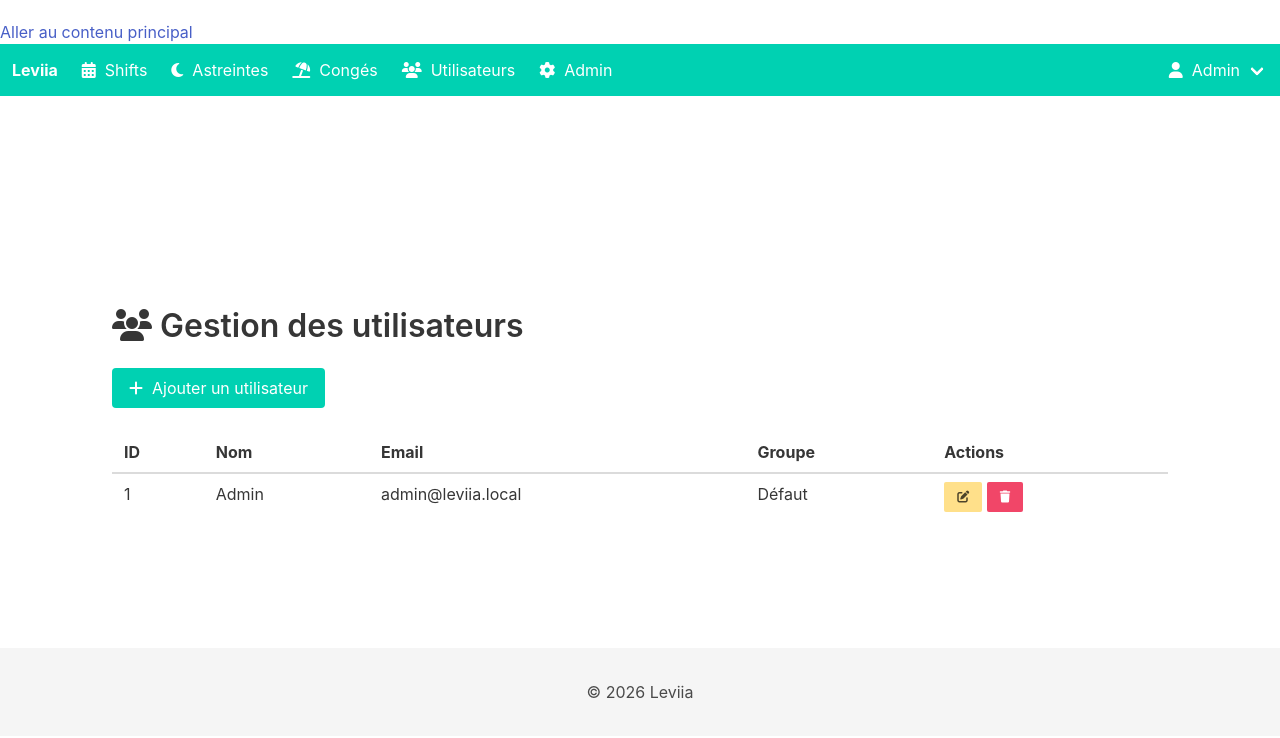
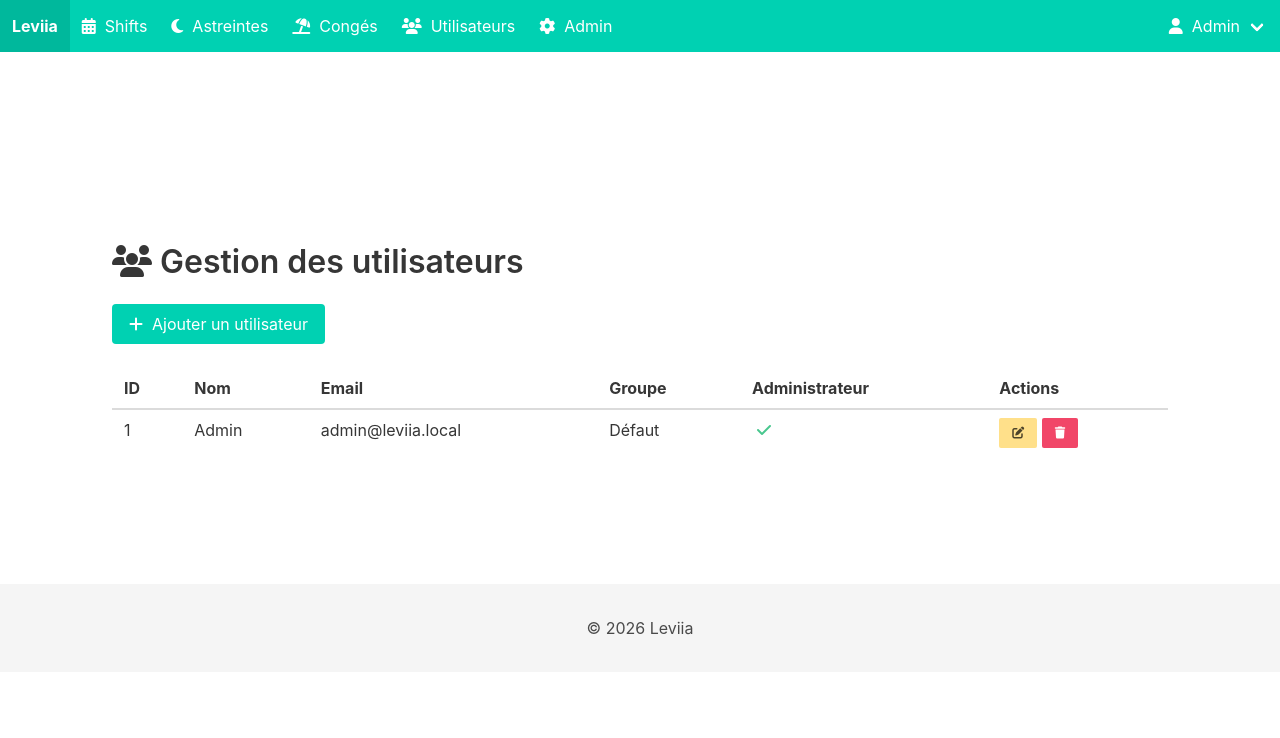
Before and after one commit to FoxOps/kairos, a Flask app: page /admin/users in a window 1280 px wide. Shown: the top 738 px of the page. Run offline with Flask 3, Linux system fonts and the light colour scheme; a user stored in the database is signed in.

Commit message:
UI improvements: Add admin column to users table and fix navbar to top
- Add 'Administrateur' column to users management page showing check/cross icons
- Remove 'Aller au contenu principal' skip link
- Make navbar fixed to top of page with proper body padding

Co-authored-by: FoxOps <FoxOps@users.noreply.github.com>

```diff
--- a/app/templates/admin/users.html
+++ b/app/templates/admin/users.html
@@ -26,6 +26,7 @@
                         <th scope="col">Nom</th>
                         <th scope="col">Email</th>
                         <th scope="col">Groupe</th>
+                        <th scope="col">Administrateur</th>
                         <th scope="col">Actions</th>
                     </tr>
                 </thead>
@@ -36,6 +37,13 @@
                         <td>{{ user.name }}</td>
                         <td>{{ user.email }}</td>
                         <td>{{ user.group.name if user.group else 'Aucun' }}</td>
+                        <td>
+                            {% if user.is_admin %}
+                                <span class="icon has-text-success"><i class="fas fa-check" aria-hidden="true"></i></span>
+                            {% else %}
+                                <span class="icon has-text-danger"><i class="fas fa-times" aria-hidden="true"></i></span>
+                            {% endif %}
+                        </td>
                         <td>
                             <a class="button is-small is-warning" href="{{ url_for('edit_user', user_id=user.id) }}" aria-label="Modifier l'utilisateur">
                                 <i class="fas fa-edit" aria-hidden="true"></i>
--- a/app/templates/base.html
+++ b/app/templates/base.html
@@ -7,15 +7,14 @@
     <link rel="stylesheet" href="https://cdn.jsdelivr.net/npm/bulma@0.9.4/css/bulma.min.css">
     <link rel="stylesheet" href="https://cdnjs.cloudflare.com/ajax/libs/font-awesome/6.4.0/css/all.min.css">
     <style>
-        body { padding-top: 20px; }
-        .navbar { margin-bottom: 20px; }
+        body { padding-top: 3.25rem; }
+        .navbar.is-fixed-top { position: fixed; top: 0; left: 0; right: 0; z-index: 100; }
         .footer { margin-top: 2rem; padding: 2rem; background-color: #f5f5f5; }
     </style>
     {% block extra_css %}{% endblock %}
 </head>
 <body>
-    <a href="#main-content" class="skip-link">Aller au contenu principal</a>
-    <nav class="navbar is-primary" role="navigation">
+    <nav class="navbar is-primary is-fixed-top" role="navigation">
         <div class="navbar-brand">
             <a class="navbar-item" href="{{ url_for('index') }}" aria-label="Accueil - Leviia"><strong>Leviia</strong></a>
         </div>
```
